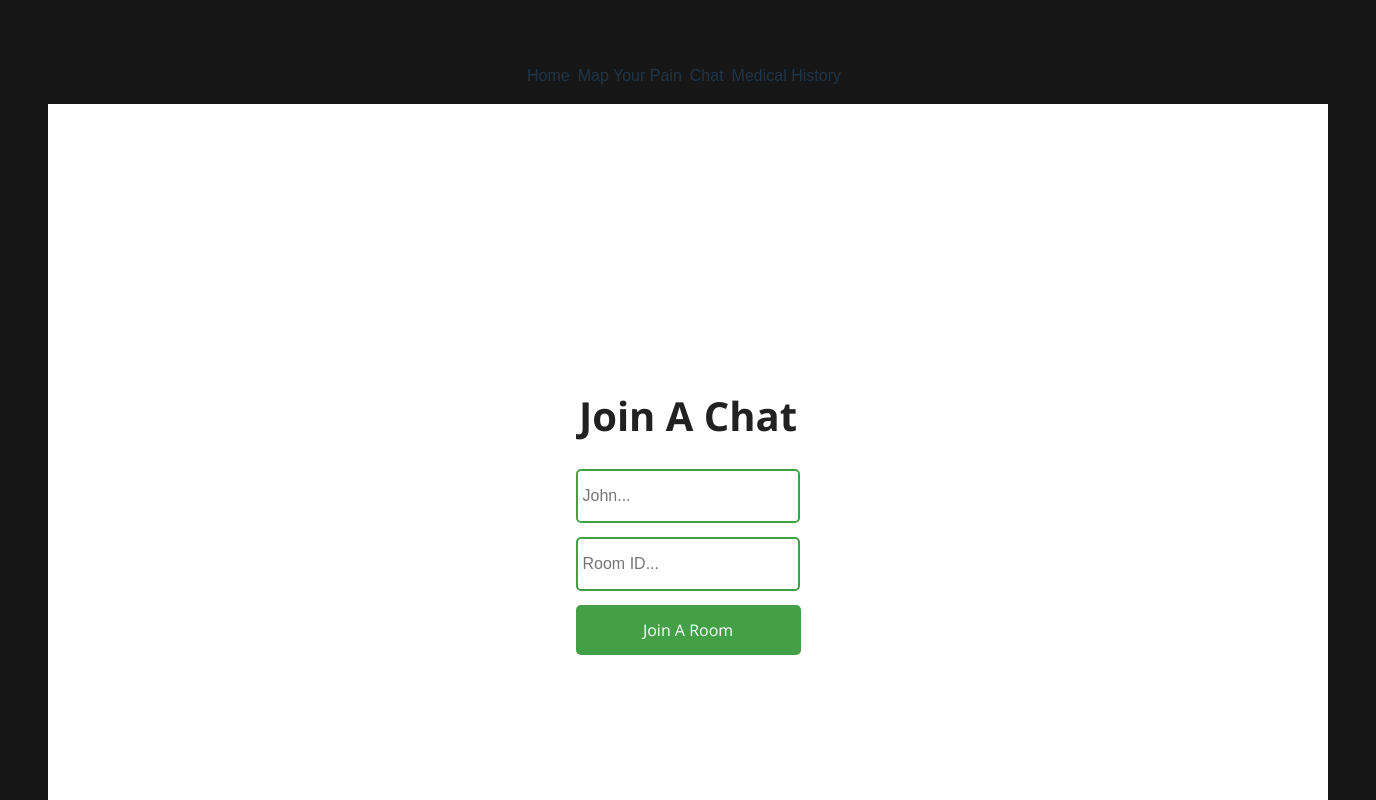
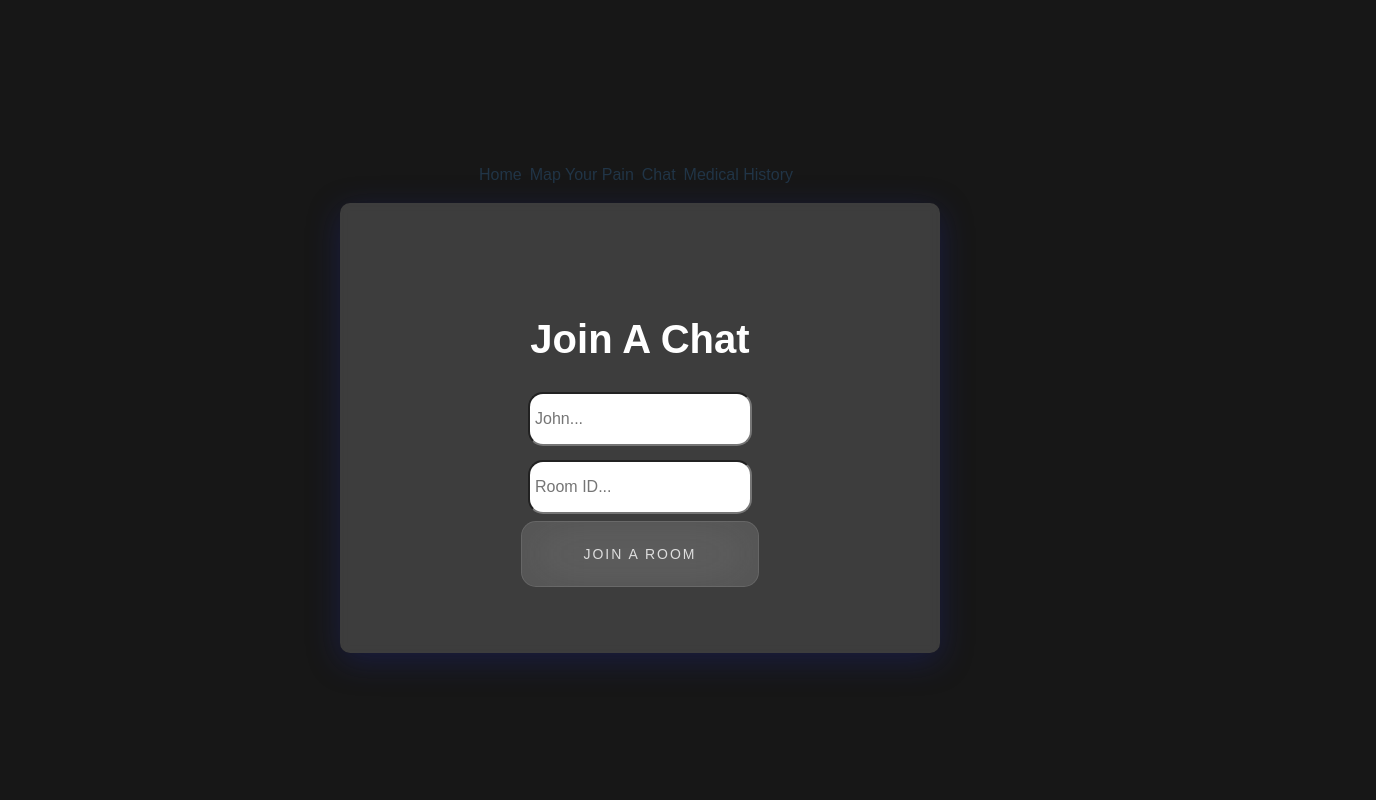
Before and after one commit to Laplata247/reddy42-client, a React (Vite) app in the folder client_painmap/: page /chat in a window 1280 px wide. Shown: the top 800 px of the page, 1376 px wide, since content can reach past the window. Built offline with nearby package versions, Linux system fonts and the light colour scheme; no server answers.

Commit message:
added some css

```diff
--- a/client_painmap/src/pages/ChatPage/style.css
+++ b/client_painmap/src/pages/ChatPage/style.css
@@ -1,13 +1,18 @@
 @import url("https://fonts.googleapis.com/css?family=Open+Sans:300,400,700");
 
 .livechat {
-    width: 100vw;
-    height: 100vh;
-    background: #fff;
-    color: #212121;
-    font-family: "Open Sans", sans-serif;
+    width: 600px;
+    height: 450px;
+    color: #ffffff;
+    font-family: 'Poppins', sans-serif;
     display: grid;
     place-items: center;
+    border-radius: 20px;
+    background: rgba(93, 93, 93, 0.55);
+box-shadow: 0 8px 32px 0 rgba( 31, 38, 135, 0.37 );
+backdrop-filter: blur( 4px );
+-webkit-backdrop-filter: blur( 4px );
+border-radius: 10px;
   }
   body {
     margin: 0%;
@@ -28,27 +33,30 @@
     width: 210px;
     height: 40px;
     margin: 7px;
-    border: 2px solid #43a047;
-    border-radius: 5px;
+    /* border: 2px solid #43a047; */
+    border-radius: 15px;
     padding: 5px;
     font-size: 16px;
   }
 
   .joinChatContainer button {
-    width: 225px;
-    height: 50px;
-    margin: 7px;
-    border: none;
-    border-radius: 5px;
-    padding: 5px;
-    font-size: 16px;
-    background: #43a047;
-    color: #fff;
+    display: inline-block;
+    padding: 24px 32px;
+    text-decoration: none;
+    border-radius: 15px;
+    background-color: rgba(255,255,255,0.1);
+    border: 1px solid rgba(255,255,255,0.1);
+    backdrop-filter: blur(30px);
+    color: rgba(255,255,255,0.8);
+    font-size: 14px;
+    letter-spacing: 2px;
     cursor: pointer;
+    text-transform: uppercase;
   }
 
   .joinChatContainer button:hover {
-    background: #2e7d32;
+    background-color: rgba(255,255,255,0.2);
+    border:0;
   }
 
   .chat-window {
@@ -185,7 +193,7 @@
   }
 
   .chat-window .chat-footer button:hover {
-    color: #43a047;
+    color: #c0f7c3;
   }
   .hide {
     opacity: 0 !important;
```
